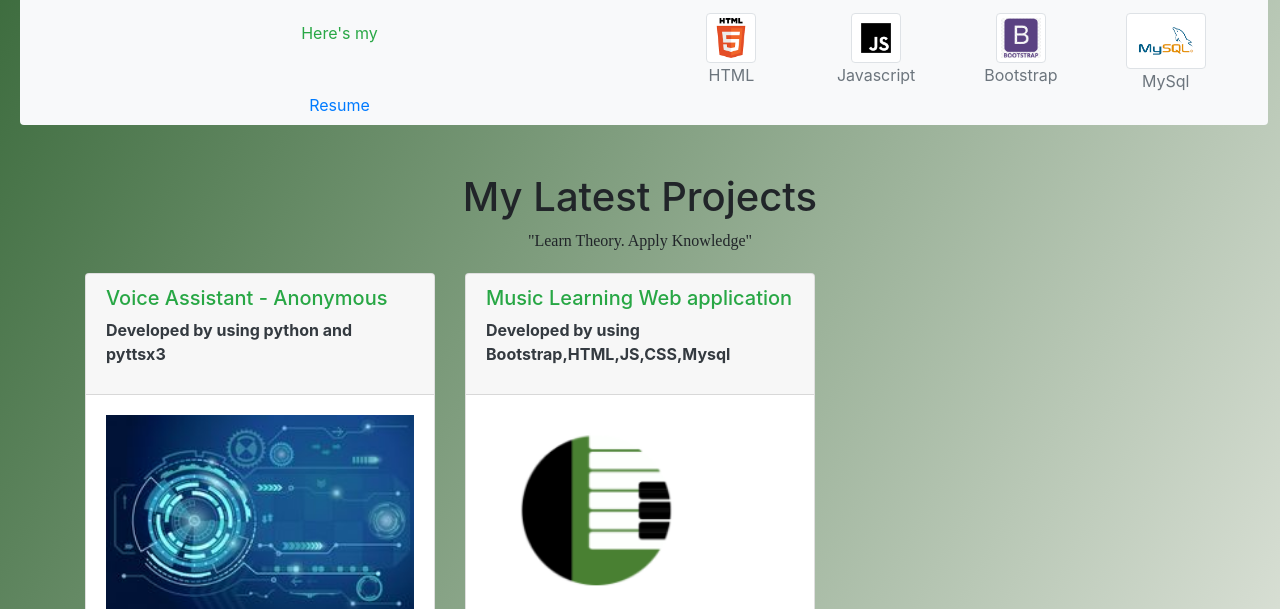
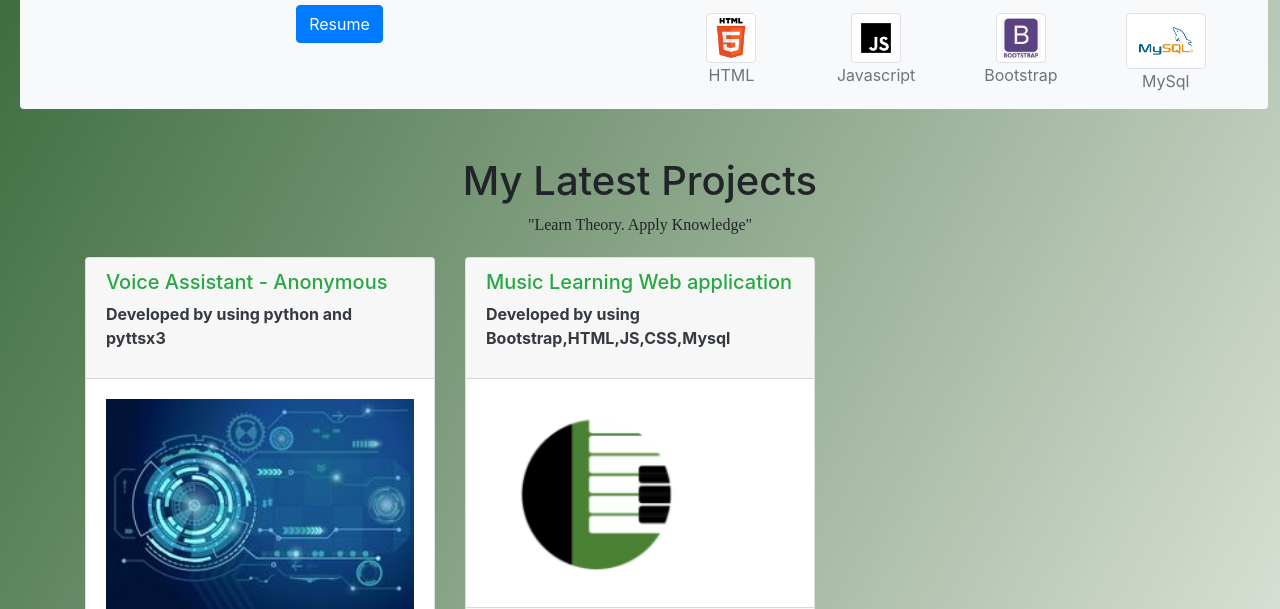
Before and after one commit to harshajayanth/MyResume.in, a website: page index.html in a window 1280 px wide. Shown: the part 1123-1732 px from the top of the page. Drawn offline with nearby package versions, Linux system fonts and the light colour scheme; a web font is replaced by a local one.

Commit message:
third commit

```diff
--- a/index.html
+++ b/index.html
@@ -92,8 +92,7 @@
             <p>I love producing music and create content in a useful way.I am a pianist who can also program music softwares like FL Studio,Garageband,Bandlab. Also, I am good at coding skills. I develop
                 interactive web applications using HTML,JS,Bootstrap. I like pushing myself and taking up new
                 challenges.</p>
-            <p class="text-success pt-3">Here's my </p>&nbsp;
-            <span><a target="_blank" href="" class="nav-link">Resume</a></span>
+           <a target="_blank" href="#"><button class="btn btn-primary">Resume</button></a>
         </div>
         <div class="col-lg-6 col-md-6 col-sm-6 pt-2">
             <h1 class="text-primary">MY SKILLS</h1>
```
